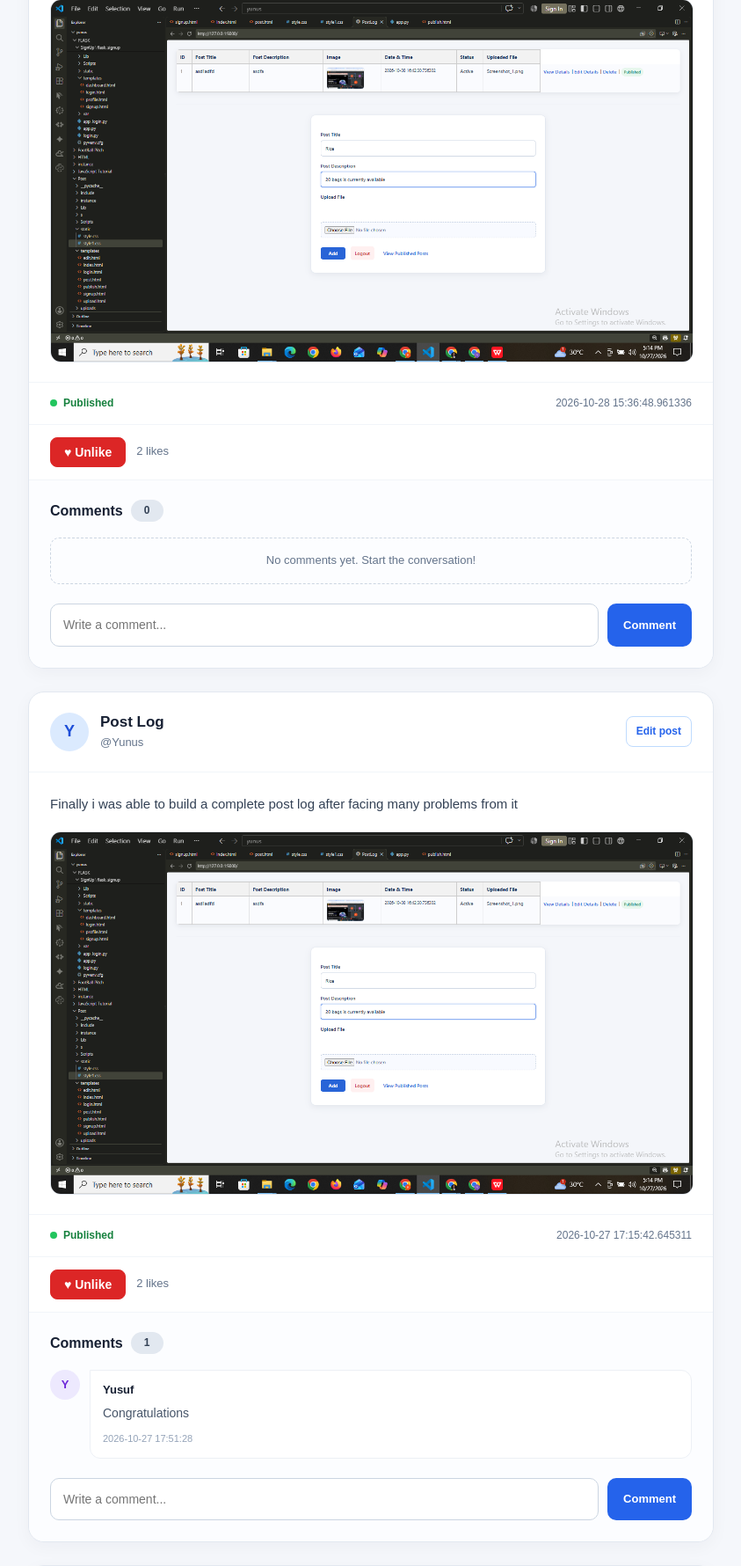
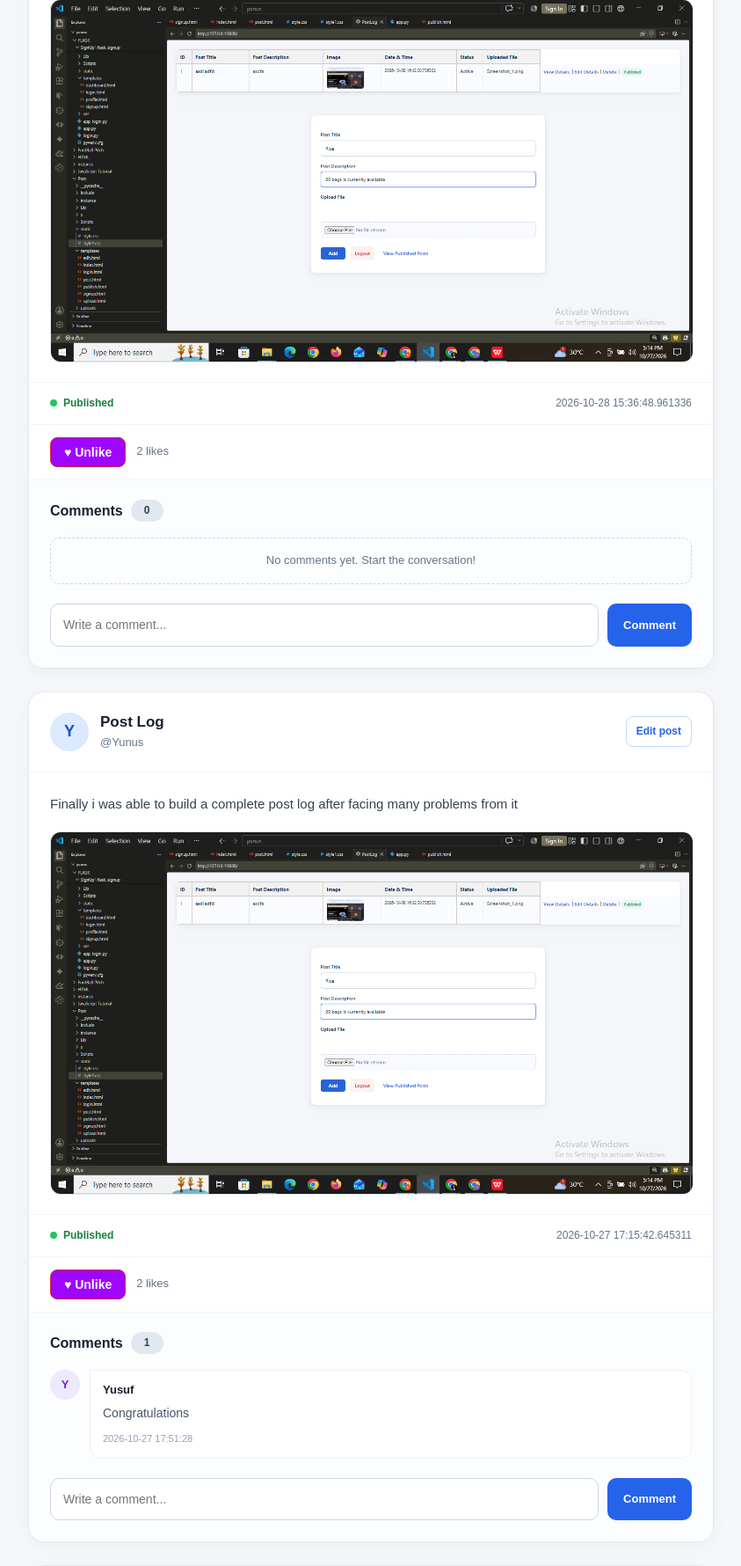
Before and after one commit to Ibnuyunus/Flask_Social, a Flask app: page /published in a window 1280 px wide. Shown: the part 416-2196 px from the top of the page at 88% size, without its empty margins (218-1061 px from the left). Run offline with Flask 3, Linux system fonts and the light colour scheme; a user stored in the database is signed in; data comes from the database, SQL or seed files in the repository; both versions use the stored data as it was after the commit.

Commit message:
New like button color added

```diff
--- a/static/published.css
+++ b/static/published.css
@@ -610,7 +610,7 @@
 
 .published-page .pub-like-btn.pub-liked {
     border-color: #dc2626;
-    background: #dc2626;
+    background: #9f06ff;
     color: #fff;
 }
 
```
Also changed, not shown: var/app-instance/event_database2.db.
